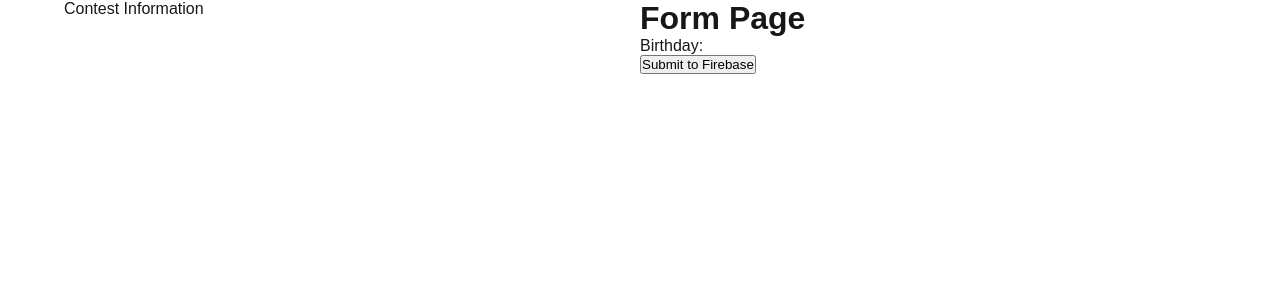
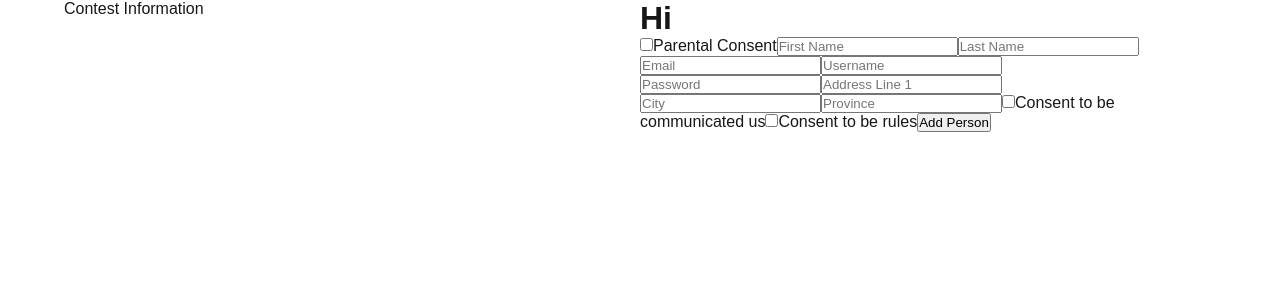
Before and after one commit to JacobSkraps/spinwin, a Next.js app: page /form/mainForm in a window 1280 px wide. Shown: the top 300 px of the page. Built offline with nearby package versions, Linux system fonts and the light colour scheme.

Commit message:
Having trouble pulling the birthday from the local storage

```diff
--- a/src/app/(pages)/form/mainForm/page.jsx
+++ b/src/app/(pages)/form/mainForm/page.jsx
@@ -5,6 +5,8 @@ import { initializeApp } from 'firebase/app';
 import {
   getFirestore, collection, addDoc
 } from 'firebase/firestore';
+
+import Link from 'next/link'
 
 // Your web app's Firebase configuration
 const firebaseConfig = {
@@ -34,8 +36,36 @@ export default function FormPage() {
     if (storedBirthday) {
       setBirthday(storedBirthday);
     }
+  // }, []);
+
+  // useEffect(() => {
+    const addPeopleForm = document.querySelector('.add');
+    if (addPeopleForm) {
+      addPeopleForm.addEventListener('submit', (e) => {
+        e.preventDefault();
+
+        addDoc(colRef, {
+          dateOfBirth: storedBirthday,
+
+          firstName: addPeopleForm.firstName.value,
+          lastName: addPeopleForm.lastName.value,
+
+          email: addPeopleForm.email.value,
+          username: addPeopleForm.username.value,
+          password: addPeopleForm.password.value,
+
+          addressOne: addPeopleForm.addressOne.value,
+          addressTwo: addPeopleForm.addressTwo.value,
+          province: addPeopleForm.province.value,
+
+          consentToCommunications: addPeopleForm.consentToCommunications.value,
+          consentToRules: addPeopleForm.consentToRules.value
+        }).then(() => {
+          addPeopleForm.reset();
+        });
+      });
+    }
   }, []);
-
   const handleFormSubmit = async (e) => {
     e.preventDefault();
 
@@ -50,11 +80,32 @@ export default function FormPage() {
 
   return (
     <div>
-      <h1>Form Page</h1>
-      <p>Birthday: {birthday}</p>
-      <form onSubmit={handleFormSubmit}>
-        <button type="submit">Submit to Firebase</button>
+      <h1>Hi</h1>
+      <form className="add" onSubmit={handleFormSubmit}>
+        {/* <input name="birthday" type="date" placeholder="Birthday" id="birthday" /> */}
+        <input name="parentalConfirmation" type="checkbox" id="parentalConsent" />
+        <label htmlFor="parentalConsent">Parental Consent</ label>
+
+        <input name="firstName" type="text" placeholder="First Name" />
+        <input name="lastName" type="text" placeholder="Last Name" />
+        <input name="email" type="email" placeholder="Email" />
+        <input name="username" type="text" placeholder="Username" />
+        <input name="password" type="password" placeholder="Password" />
+        <input name="addressOne" type="text" placeholder="Address Line 1" />
+        <input name="addressTwo" type="text" placeholder="City" />
+        <input name="province" type="text" placeholder="Province" />
+
+        <input name="consentToCommunications" type="checkbox" id="communicationsConsent" />
+        <label htmlFor="communicationsConsent">Consent to be communicated us</ label>
+
+        <input name="consentToRules" type="checkbox" id="rulesConsent" />
+        <label htmlFor="rulesConsent">Consent to be rules</ label>
+
+        <button type="submit">Add Person</button>
       </form>
+      {/* <Link href="./form/birthdayform">
+        Take me to the form.
+      </Link> */}
     </div>
   );
 }
```
